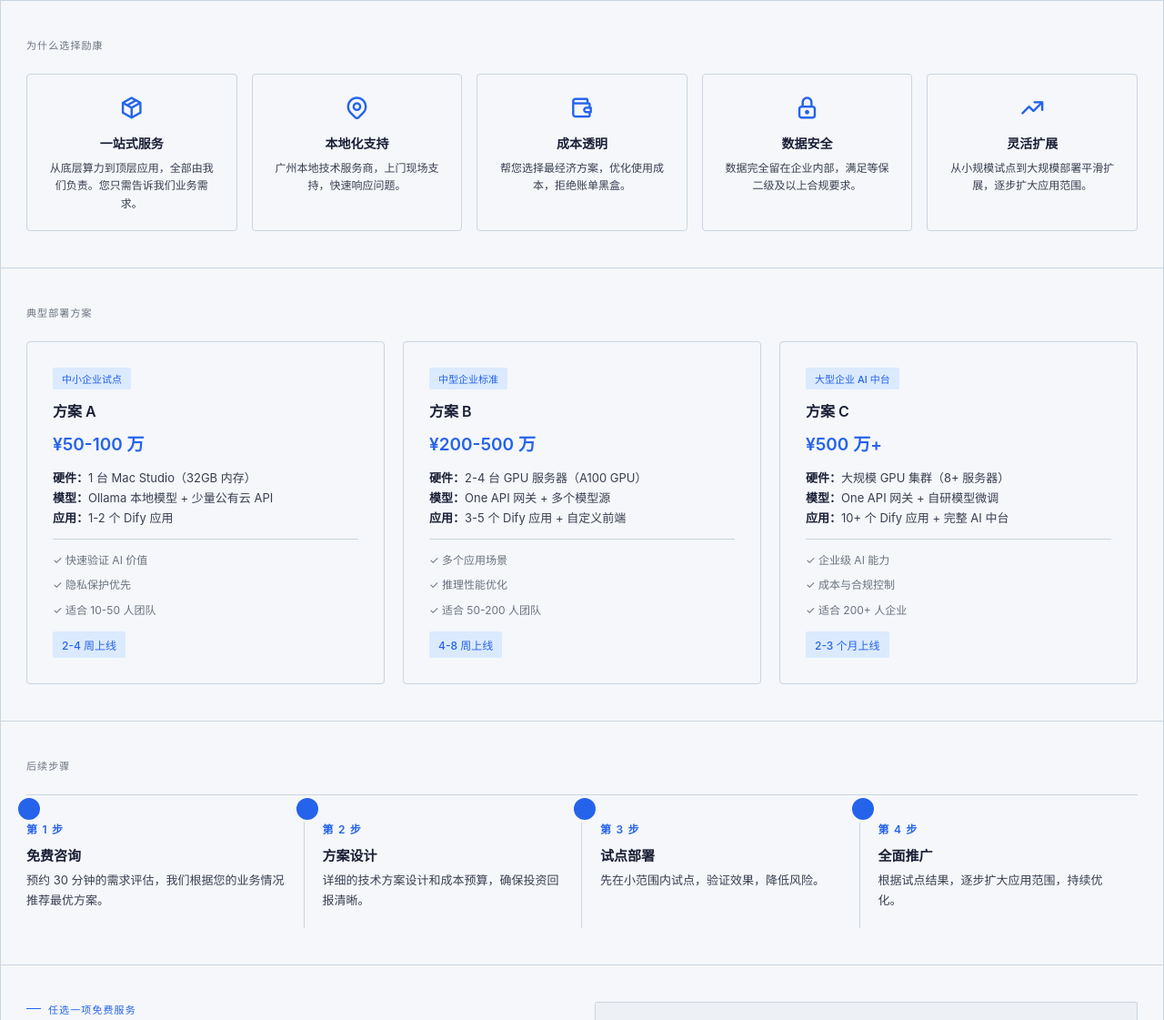
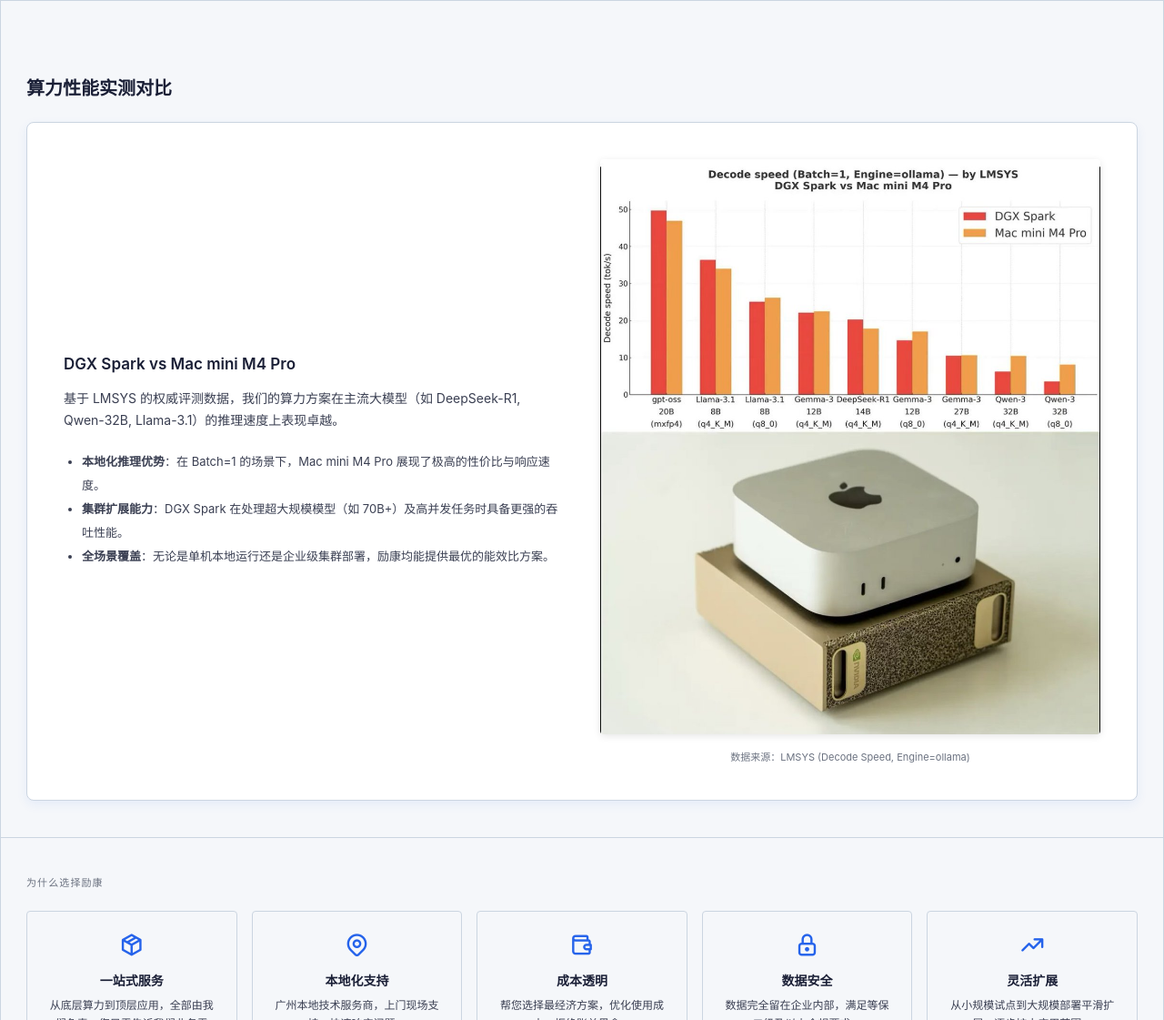
Before and after one commit to rogercwchenhk/leadcom-website, a plain HTML site: page leadcom_ai_solutions_no_tencent.html in a window 1280 px wide. Shown: the part 3001-4122 px from the top of the page at 91% size. Drawn offline with Linux system fonts and the light colour scheme.

Commit message:
集成算力性能实测板块：加入 DGX Spark vs Mac mini M4 Pro 对比图及分析说明

```diff
--- a/leadcom_ai_solutions_no_tencent.html
+++ b/leadcom_ai_solutions_no_tencent.html
@@ -409,6 +409,28 @@ footer{padding:24px 28px;border-top:var(--rule)}
   </div>
 </div>
 
+<!-- Performance Benchmark -->
+<div class="architecture" style="margin-top:40px; padding:40px 28px; border-bottom:var(--rule)">
+  <div class="section-label" style="font-size:20px;font-weight:700;color:var(--ink);text-transform:none;letter-spacing:normal;margin-bottom:24px">算力性能实测对比</div>
+  <div style="background:#fff;padding:40px;border:var(--rule);border-radius:8px;box-shadow:0 4px 12px rgba(37,99,235,0.08)">
+    <div style="display:grid;grid-template-columns:1fr 1fr;gap:40px;align-items:center">
+      <div>
+        <h4 style="font-size:17px;font-weight:600;color:var(--ink);margin-bottom:16px">DGX Spark vs Mac mini M4 Pro</h4>
+        <p style="font-size:14px;color:var(--ink2);line-height:1.7;margin-bottom:20px">基于 LMSYS 的权威评测数据，我们的算力方案在主流大模型（如 DeepSeek-R1, Qwen-32B, Llama-3.1）的推理速度上表现卓越。</p>
+        <ul style="font-size:13px;color:var(--ink2);line-height:2;padding-left:20px">
+          <li><strong>本地化推理优势</strong>：在 Batch=1 的场景下，Mac mini M4 Pro 展现了极高的性价比与响应速度。</li>
+          <li><strong>集群扩展能力</strong>：DGX Spark 在处理超大规模模型（如 70B+）及高并发任务时具备更强的吞吐性能。</li>
+          <li><strong>全场景覆盖</strong>：无论是单机本地运行还是企业级集群部署，励康均能提供最优的能效比方案。</li>
+        </ul>
+      </div>
+      <div style="text-align:center">
+        <img src="images/compute-benchmark.png" alt="DGX Spark vs Mac mini M4 Pro 性能对比" style="max-width:100%;height:auto;border-radius:4px;box-shadow:0 2px 8px rgba(0,0,0,0.1)">
+        <p style="font-size:11px;color:var(--ink3);margin-top:12px">数据来源：LMSYS (Decode Speed, Engine=ollama)</p>
+      </div>
+    </div>
+  </div>
+</div>
+
 <div class="why-leadcom">
   <div class="section-label">为什么选择励康</div>
   <div class="why-grid">
```
Also changed, not shown: images/compute-benchmark.png (added).
